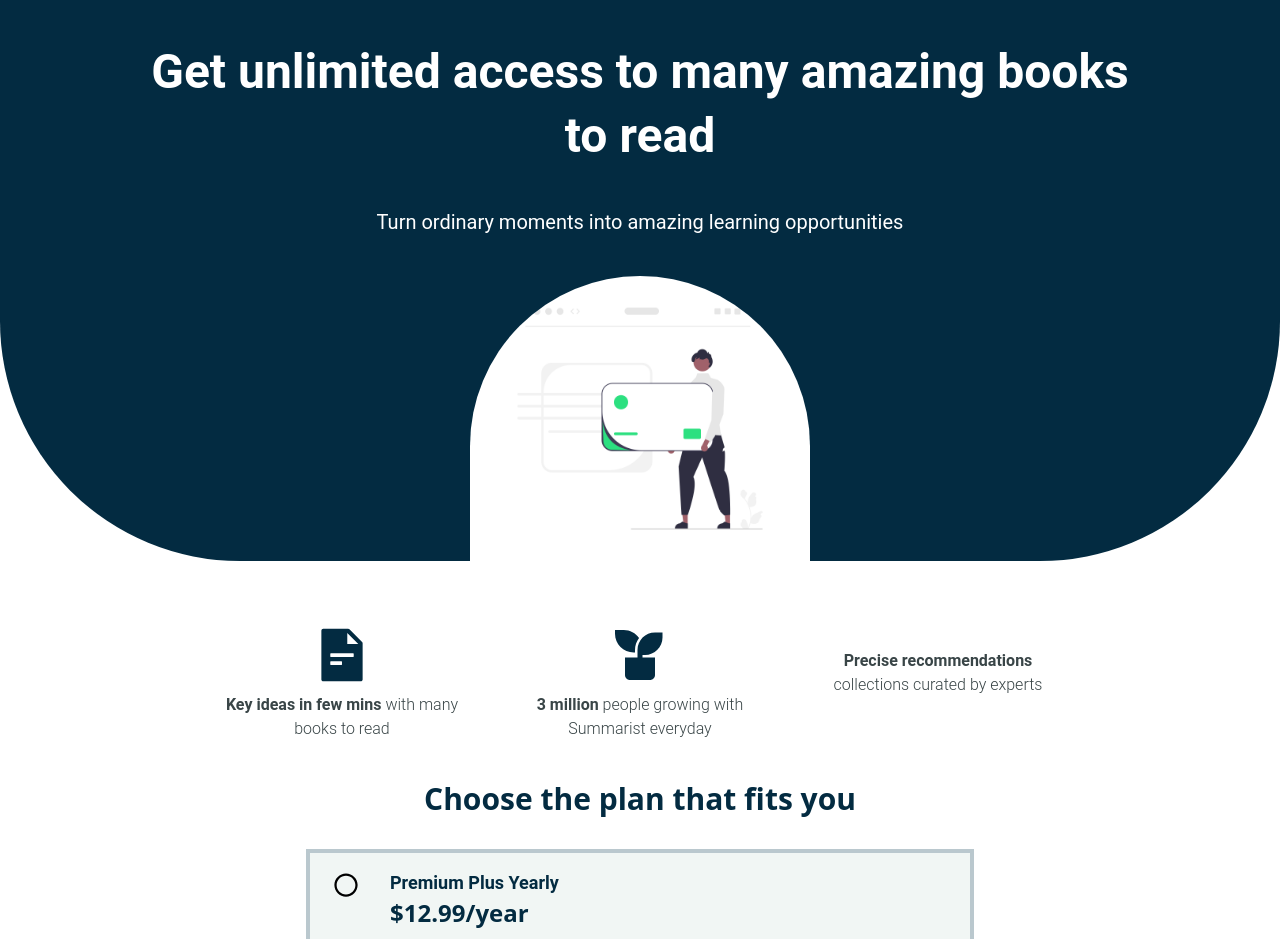
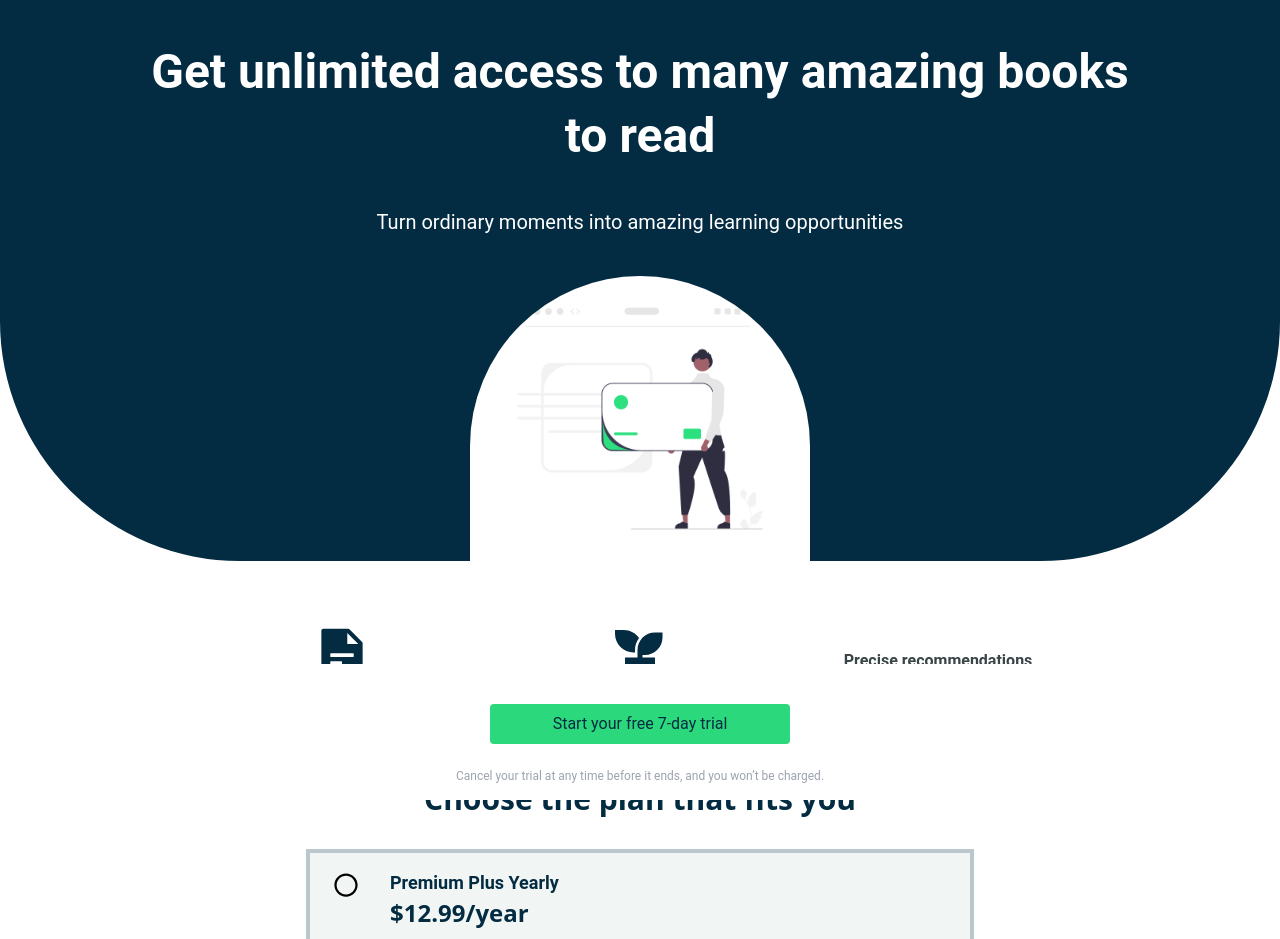
Before and after one commit to MangGlang/Book-Summary-AI-Application, a Next.js app: page /choose-plan in a window 1280 px wide. Shown: the top 939 px of the page. Built offline with nearby package versions, Linux system fonts and the light colour scheme; no server answers; some icons are missing.

Commit message:
style: created sticky button that directs user to their chosen plan

```diff
--- a/components/Features.jsx
+++ b/components/Features.jsx
@@ -7,10 +7,8 @@ export default function Features() {
     <section id="features">
       <div className="row">
         <div className="container">
-            <div className="section__title">
-              Understand books in few minutes
-            </div>
-            <div className="features__wrapper">
+          <div className="section__title">Understand books in few minutes</div>
+          <div className="features__wrapper mb-16 items-center flex justify-center !gap-[80px]">
             <div className="features">
               <div className="features__icon">
                 <AiFillFileText />
@@ -41,12 +39,8 @@ export default function Features() {
           </div>
           <div className="statistics__wrapper">
             <div className="statistics__content--header">
-                <div className="statistics__heading">
-                  Enhance your knowledge
-                </div>
-                <div className="statistics__heading">
-                  Achieve greater success
-                </div>
+              <div className="statistics__heading">Enhance your knowledge</div>
+              <div className="statistics__heading">Achieve greater success</div>
               <div className="statistics__heading">Improve your health</div>
               <div className="statistics__heading">
                 Develop better parenting skills
@@ -84,8 +78,7 @@ export default function Features() {
                 <div className="statistics__data--number">91%</div>
                 <div className="statistics__data--title">
                   of Summarist members <b>report feeling more productive</b>
-                    {""} after incorporating the service into their daily
-                    routine.
+                  {""} after incorporating the service into their daily routine.
                 </div>
               </div>
               <div className="statistics__data">
@@ -113,9 +106,7 @@ export default function Features() {
                 Become a better caregiver
               </div>
               <div className="statistics__heading">Improve your mood</div>
-                <div className="statistics__heading">
-                  Maximize your abilities
-                </div>
+              <div className="statistics__heading">Maximize your abilities</div>
             </div>
           </div>
         </div>
--- a/components/Landing.jsx
+++ b/components/Landing.jsx
@@ -20,7 +20,7 @@ export default function Landing() {
                 <br className="remove--tablet" />
                 and even people who don’t like to read.
               </div>
-              <LoginModal />
+              <LoginModal buttonText={`Login`}/>
             </div>
             <figure className="landing__image--mask">
               <Image src={landing} alt="landing" />
--- a/components/Reviews.jsx
+++ b/components/Reviews.jsx
@@ -66,7 +66,7 @@ export default function Reviews() {
               </div>
             </div>
             <div className="reviews__btn--wrapper">
-              <LoginModal />
+              <LoginModal buttonText={`Login`}/>
             </div>
           </div>
         </div>
--- a/components/Sidebar.jsx
+++ b/components/Sidebar.jsx
@@ -176,13 +176,13 @@ export default function Sidebar() {
                   className=" hover:bg-gray-200 hover:cursor-pointer"
                 >
                   {!user.email ? (
-                    <LoginModal className="flex grow" />
+                    <LoginModal className="flex grow" buttonText={`Login`} />
                   ) : (
                     <button className="ml-5 sidebar__logout--wrapper text-left">
                       <FiLogOut className="sidebar__icon hover:scale-125 transition-all ease-in-out" />
                       <div className={expandedStyling}>
                         {!user.email ? (
-                          <LoginModal className="" />
+                          <LoginModal className="" buttonText={`Login`} />
                         ) : (
                           <div>Logout</div>
                         )}
--- a/components/modals/LoginModal.jsx
+++ b/components/modals/LoginModal.jsx
@@ -16,7 +16,7 @@ import Link from "next/link";
 import { setUser } from "@/redux/userSlice";
 import { useRouter } from "next/router";
 
-export default function LoginModal() {
+export default function LoginModal({buttonText}) {
   const [errorMessage, setErrorMessage] = useState("");
   const [guestLoading, setGuestLoading] = useState(false);
   const [googleLoading, setGoogleLoading] = useState(false);
@@ -126,7 +126,7 @@ export default function LoginModal() {
         onClick={() => dispatch(openLoginModal())}
         className="btn home__cta--btn"
       >
-        Login
+        {buttonText}
       </button>
 
       {/* Modal: 2 props, "open={useState to handle open}", "onClose={funct to handle close}" */}
--- a/pages/choose-plan/index.tsx
+++ b/pages/choose-plan/index.tsx
@@ -2,6 +2,7 @@ import Footer from "@/components/Footer";
 import Plans from "@/components/Plans";
 
 import PlansFeatures from "@/components/PlansFeatures";
+import LoginModal from "@/components/modals/LoginModal";
 import { useState } from "react";
 
 import { FaRegCircle, FaRegDotCircle } from "react-icons/fa";
@@ -35,7 +36,7 @@ export default function forYou() {
       <div className="plan__features flex flex-col mx-auto items-center h-screen">
         <div className="row">
           <div className="container">
-            <div className="flex flex-col items-center justify.center">
+            <div className="flex flex-col items-center justify-center">
               <PlansFeatures />
 
               <div className="section__header my-4 mb-8 text-[#032b41] text-3xl font-sans font-bold">
@@ -48,11 +49,22 @@ export default function forYou() {
                 trial="7-day free trial included"
               />
 
-              <Plans subPlan={"Premium Monthly"}
-              costOfPlan="$1.99/month"
-              trial="No trial included"
-
+              <Plans
+                subPlan={"Premium Monthly"}
+                costOfPlan="$1.99/month"
+                trial="No trial included"
               />
+              {/* <button>hello</button> */}
+              <div className="flex flex-col items-center justify-center sticky bottom-0 bg-white p-4 w-[100%]">
+                <div className="w-[300px] my-6">
+                  {/* Button should not show loginModal, instead it should direct to a stripe payment. */}
+                  <LoginModal buttonText="Start your free 7-day trial" />
+                </div>
+                <p className="text-gray-400 text-xs text-nowrap">
+                  Cancel your trial at any time before it ends, and you won’t be
+                  charged.
+                </p>
+              </div>
             </div>
           </div>
         </div>
--- a/pages/settings/index.tsx
+++ b/pages/settings/index.tsx
@@ -41,7 +41,7 @@ export default function Settings() {
                     Log in to your account to see your details.
                   </div>
                   <button>
-                    <LoginModal />
+                    <LoginModal buttonText={`Login`} />
                   </button>
                 </div>
               ) : (
@@ -56,8 +56,9 @@ export default function Settings() {
                         : user.subscriptionStatus}
                       {user.subscriptionStatus == "Basic" ? (
                         <button
-                        onClick={routeUserToPlans}
-                        className="flex flex-col text-[#032b41] bg-[#2bd97c] font-medium p-3 mt-2 rounded">
+                          onClick={routeUserToPlans}
+                          className="flex flex-col text-[#032b41] bg-[#2bd97c] font-medium p-3 mt-2 rounded"
+                        >
                           Upgrade to Premium
                         </button>
                       ) : null}
```
Lines whose indentation alone changed are shown as unchanged.
